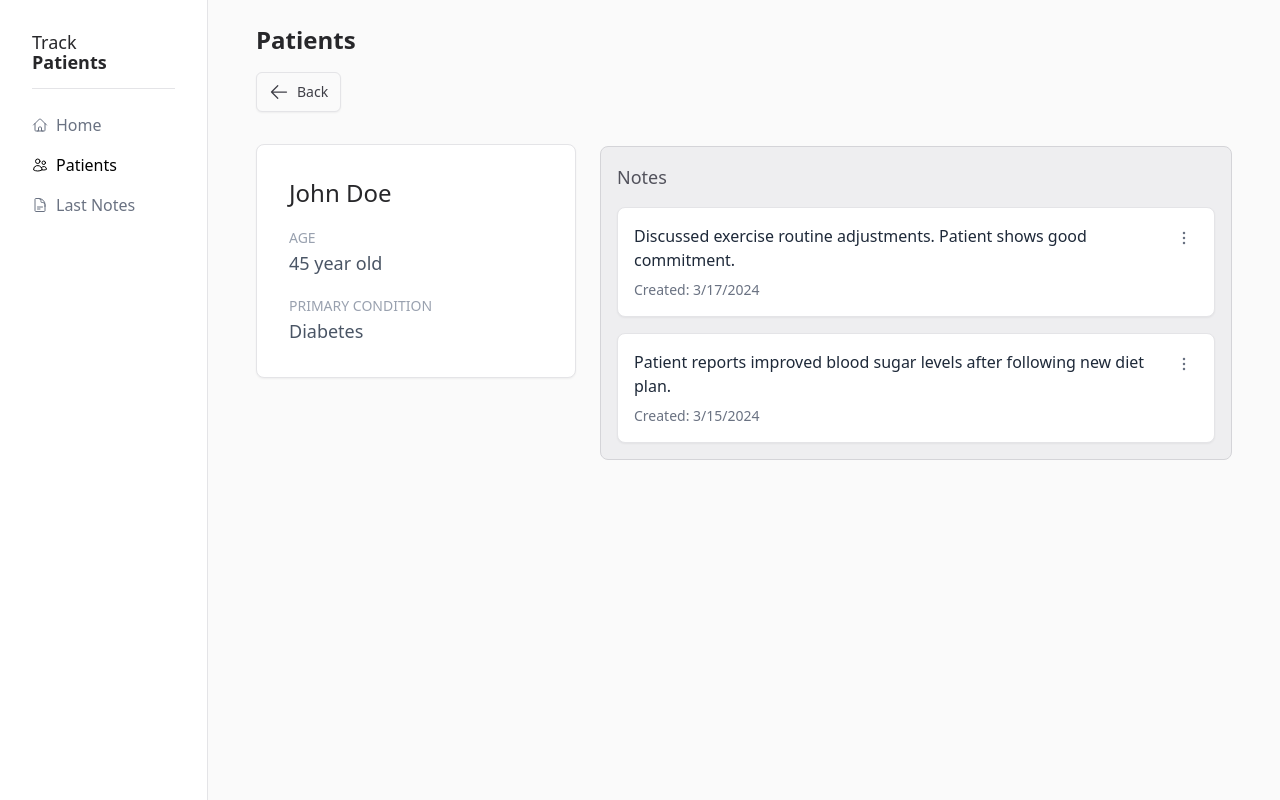
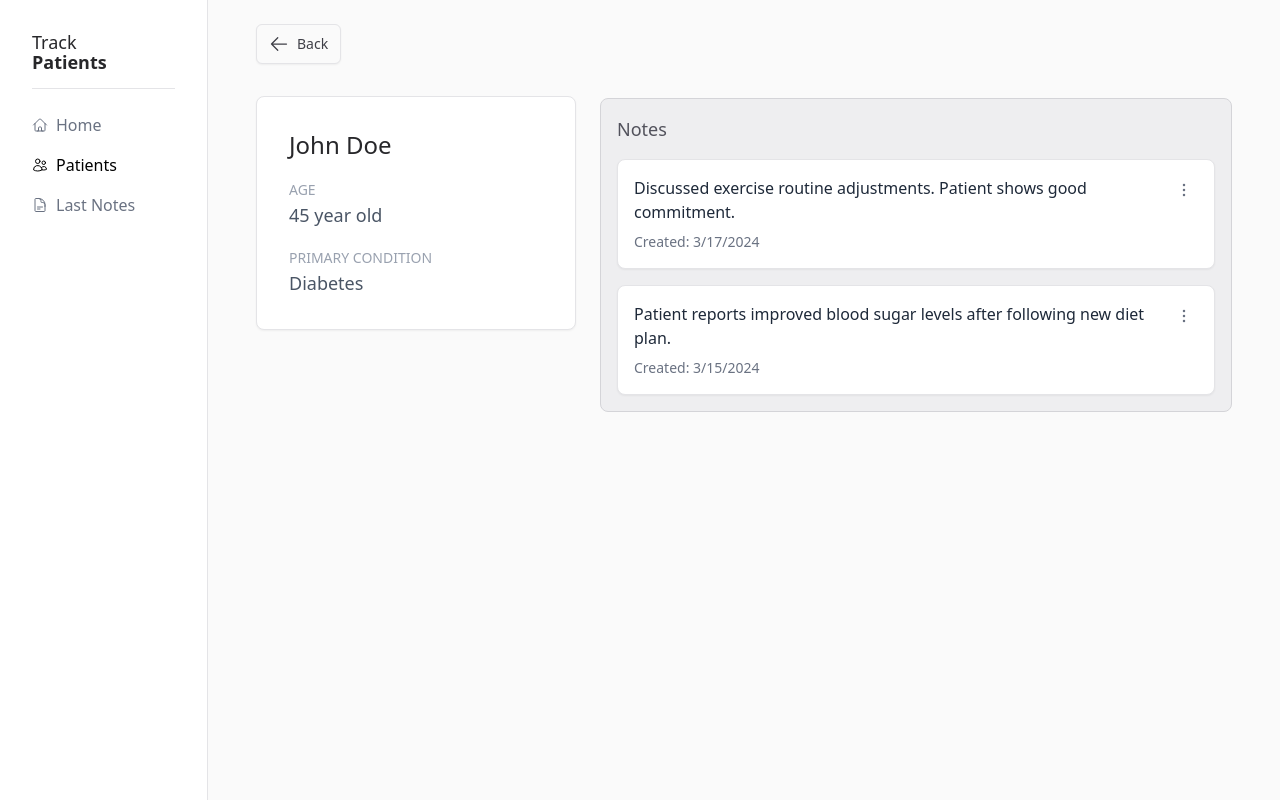
Before and after one commit to manumorante/track-patients, a React (Vite) app: page /patients/1 in a window 1280 px wide. Built offline with nearby package versions, Linux system fonts and the light colour scheme.

Commit message:
refactor: remove PatientsLayout component and streamline patient routing for improved clarity

```diff
--- a/src/layouts/PatientsLayout.tsx
+++ /dev/null
@@ -1,10 +0,0 @@
-import { Outlet } from 'react-router-dom'
-
-export default function PatientsLayout() {
-  return (
-    <>
-      <h1 className="mb-4 text-2xl font-bold">Patients</h1>
-      <Outlet />
-    </>
-  )
-}
--- a/src/router.tsx
+++ b/src/router.tsx
@@ -1,5 +1,5 @@
 import { LoadingFallback } from '@/components/common'
-import { MainLayout, PatientsLayout } from '@/layouts'
+import { MainLayout } from '@/layouts'
 import { lazy, Suspense } from 'react'
 import { createBrowserRouter, RouterProvider } from 'react-router-dom'
 
@@ -19,17 +19,11 @@ const router = createBrowserRouter([
       },
       {
         path: 'patients',
-        element: <PatientsLayout />,
-        children: [
-          {
-            index: true,
-            element: <PatientListPage />,
-          },
-          {
-            path: ':id',
-            element: <PatientDetailPage />,
-          },
-        ],
+        element: <PatientListPage />,
+      },
+      {
+        path: 'patients/:id',
+        element: <PatientDetailPage />,
       },
       {
         path: 'notes',
```
